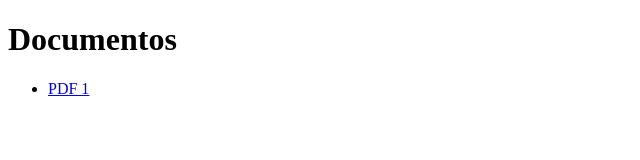
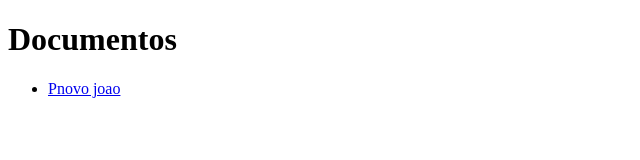
Before and after one commit to joaodetebayo2/itagtecnologia, a plain HTML site: page index.html in a window 1280 px wide. Shown: the full height of the page, 0-640 px from the left. Drawn offline with Linux system fonts and the light colour scheme.

Commit message:
Update index.html

```diff
--- a/index.html
+++ b/index.html
@@ -9,7 +9,7 @@
     <h1>Documentos</h1>
     <ul>
         <!-- Links diretos para os PDFs hospedados no GitHub -->
-        <li><a href="https://joaodetebayo2.github.io/itagtecnologia/chamado1.pdf" target="_blank">PDF 1</a></li>
+        <li><a href="https://joaodetebayo2.github.io/itagtecnologia/chamado1.pdf" target="_blank">Pnovo joao</a></li>
     </ul>
 </body>
 </html>
```
